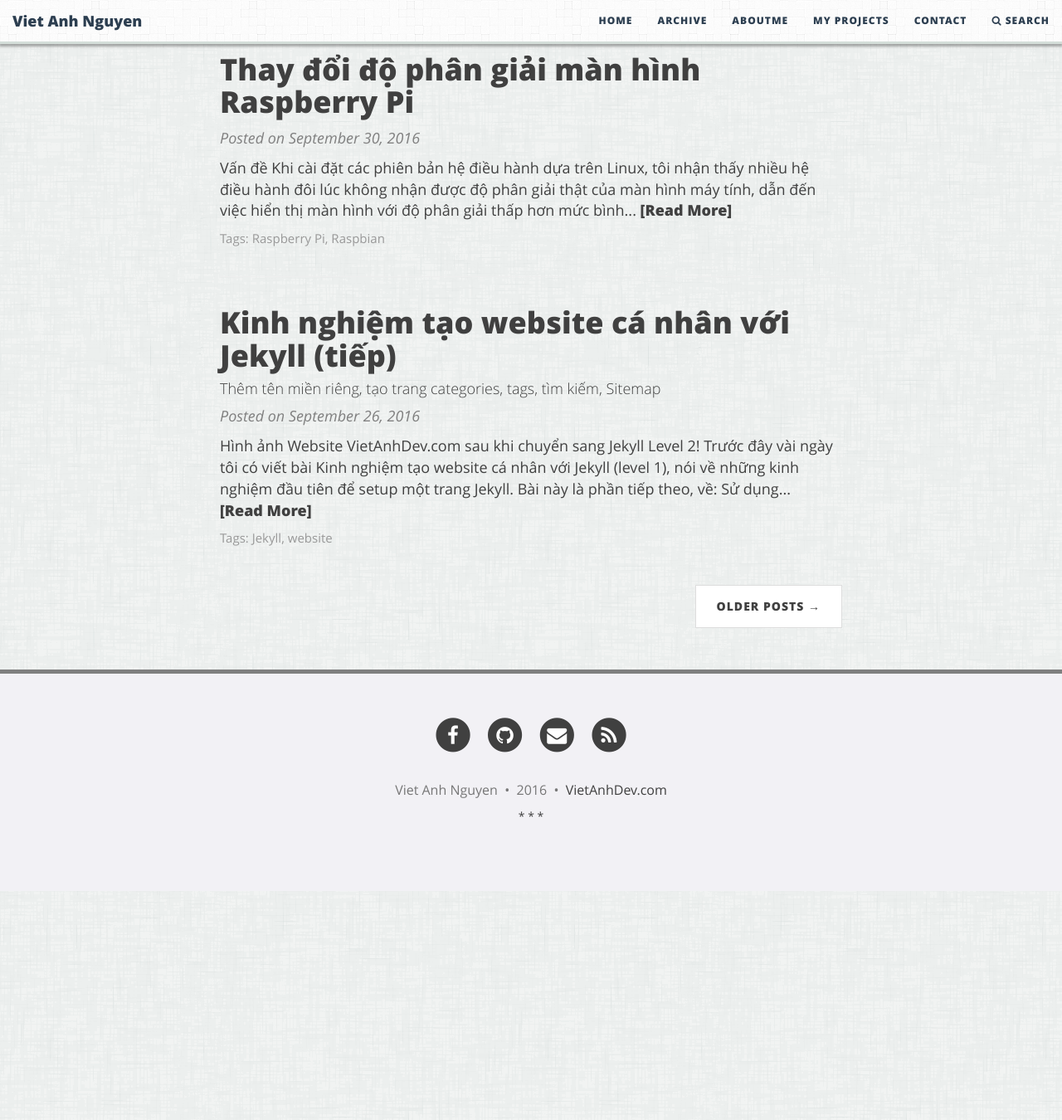
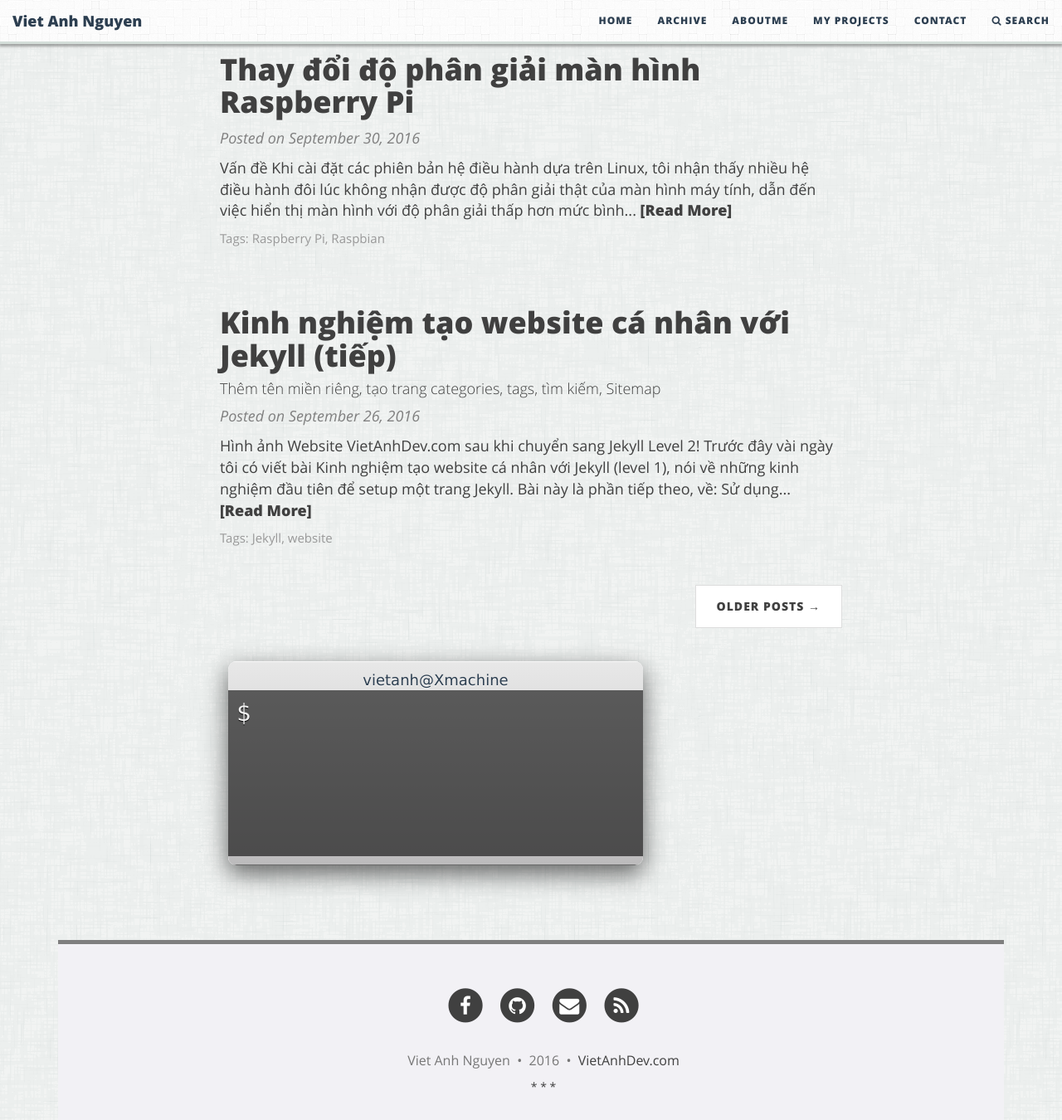
Before and after one commit to diglink/vietanhdev.github.io, a Jekyll site: the page built from index.html, in a window 1280 px wide and 1400 px high, scrolled down 1976 px. Shown: the top 1350 px of the window at 83% size. Built offline with Jekyll 4.4.1, drawn with Linux system fonts in a browser that asks for light colours; the list of posts is cut into pages by our own code; before the commit the page ends 3050 px from its top, so only the background shows below that.

```diff
--- a/index.html
+++ b/index.html
@@ -127,7 +127,7 @@
   -ms-transition: all 0.5s ease-out;
   -o-transition: all 0.5s ease-out;
   transition: all 0.5s ease-out;
-  background: rgba(0, 0, 0, 0.5);
+  background: rgba(0, 0, 0, 0.6);
   /*background: #A9ABAA url("/files/background/vietanhdev.png") right bottom no-repeat;*/
 }
 
@@ -187,3 +187,8 @@
   100% {
     opacity: 1; } }
 </style>
+
+<div class='text-editor-wrap'>
+	<div class='title-bar'><span class='title'>vietanh@Xmachine</span</div>
+	<div class='text-body'>$ <span id='typed'></div>
+</div>
```
Also changed, not shown: js/ani-text-home.js (+6 -1 lines).
